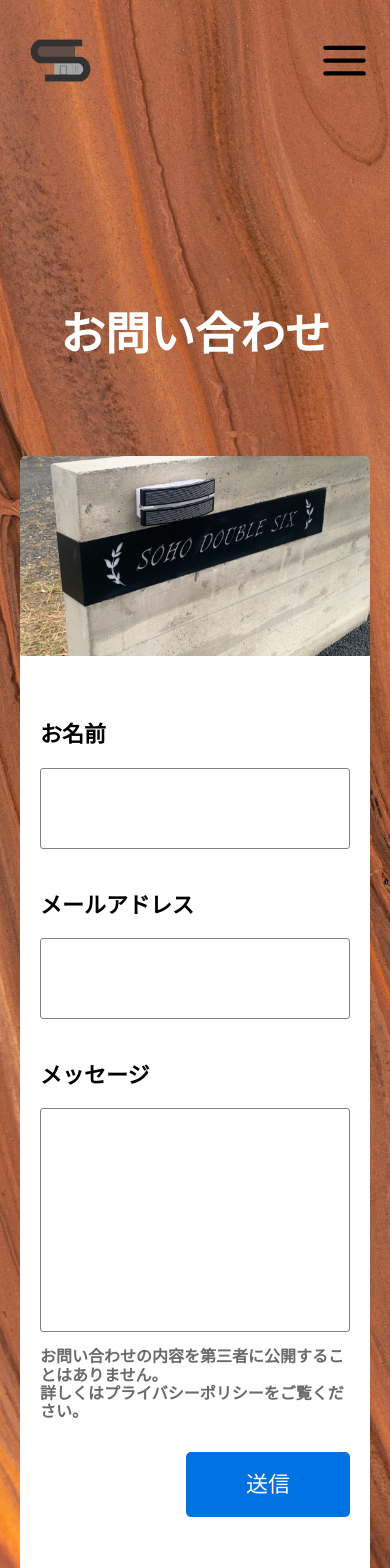
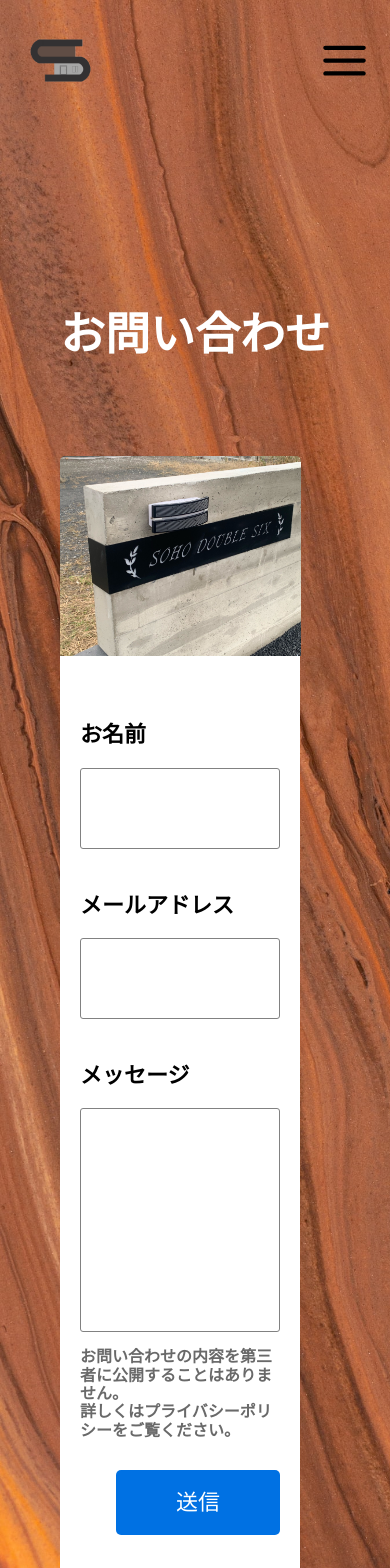
Before and after one commit to PagChomper/suzuki-demo-1, a React (Create React App) app: page /contact in a window 390 px wide. Shown: the top 1568 px of the page. Built offline with nearby package versions, Linux system fonts and the light colour scheme; a web font is replaced by a local one.

Commit message:
brute force fix for contact

```diff
--- a/src/components/Contact/contact.scss
+++ b/src/components/Contact/contact.scss
@@ -184,6 +184,8 @@
 
     .contact {
         padding: 6.6rem 2rem;
+        display: flex;
+        justify-content: center;
         &--grid {
             grid-template-columns: 1fr;
             // grid-template-rows: 1fr 2fr;
@@ -198,13 +200,14 @@
                 grid-row: 1;
                 height: 20rem;
                 background-position: 0rem;
-                max-width: 100%;
+                max-width: 24.1rem;
 
             }
 
             &--form {
                 grid-row: 2;
                 // border-radius:  .5rem .5rem 0 0;
+                max-width: 30rem;
 
 
                 form {
@@ -213,6 +216,7 @@
                     border-bottom-left-radius: .5rem;
                     border-bottom-right-radius: .5rem;
                     padding: 6.6rem 2rem;
+                    max-width: 20rem;
 
 
                     button {
@@ -237,11 +241,11 @@
         &--grid {
 
             &--form {
-                max-width: 100%;
+                max-width: 30rem;
             }
 
             &--image {
-                max-width: 100%;
+                max-width: 24.4;
             }
         }
     }
```
